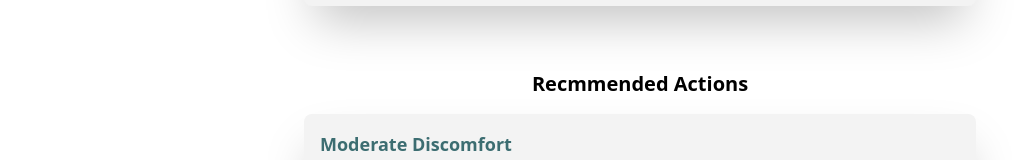
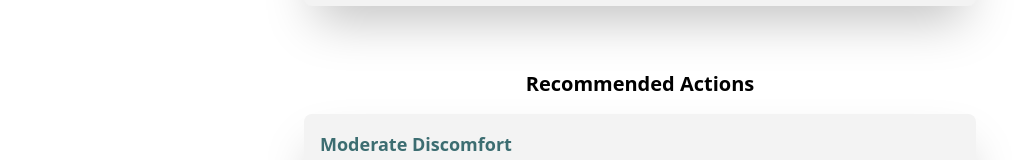
Before and after one commit to taib9/LiftSafe, a React (Vite) app: page /results in a window 1280 px wide. Shown: the part 417-577 px from the top of the page, without its empty margins (0-1023 px from the left). Built offline with nearby package versions, Linux system fonts and the light colour scheme; no server answers.

Commit message:
fixed spelling error on Recommend

```diff
--- a/src/pages/Results.jsx
+++ b/src/pages/Results.jsx
@@ -54,7 +54,7 @@ const Results = () => {
         ))}
       </div>
       <div className='container mt-16 max-w-2xl mx-auto'>
-        <h3 className='text-black font-bold text-xl text-center'>Recmmended Actions</h3>
+        <h3 className='text-black font-bold text-xl text-center'>Recommended Actions</h3>
         {actionCard.map((actioncard) => (
           <ActionCard key={actioncard.id} title={actioncard.title} description={actioncard.description}/>
         ))}
```
